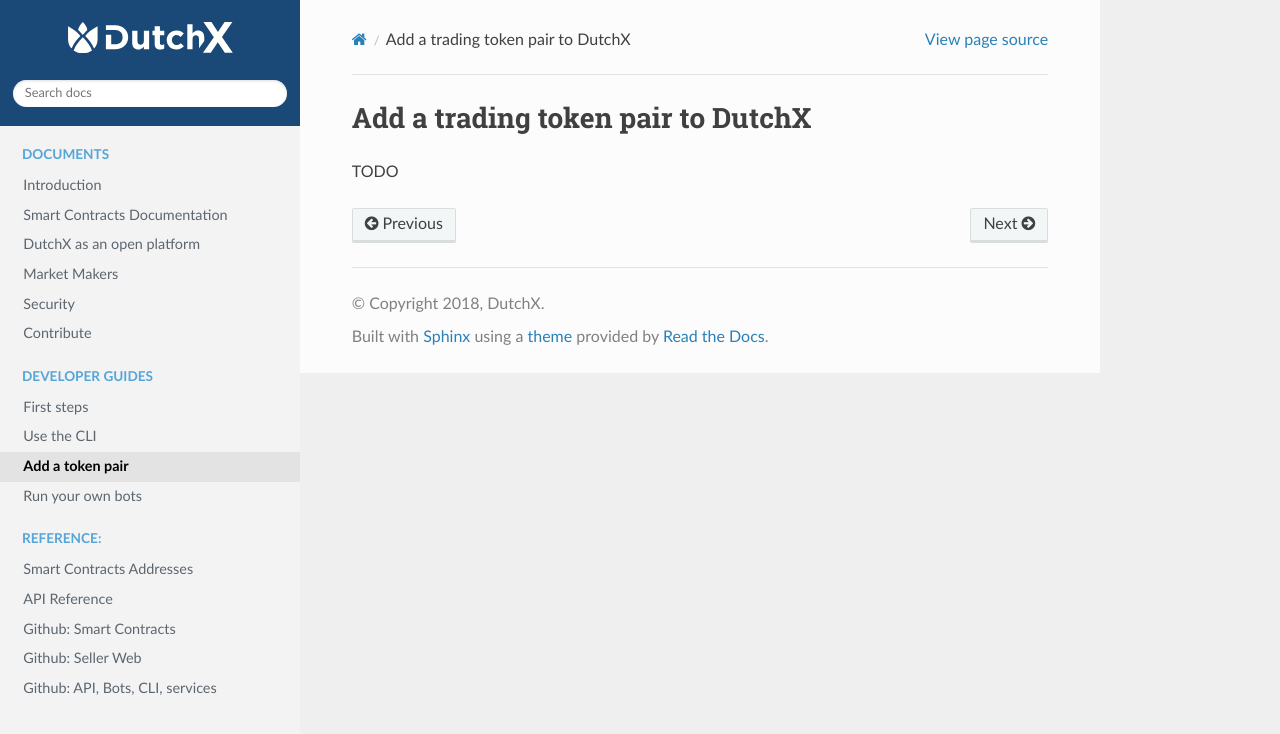
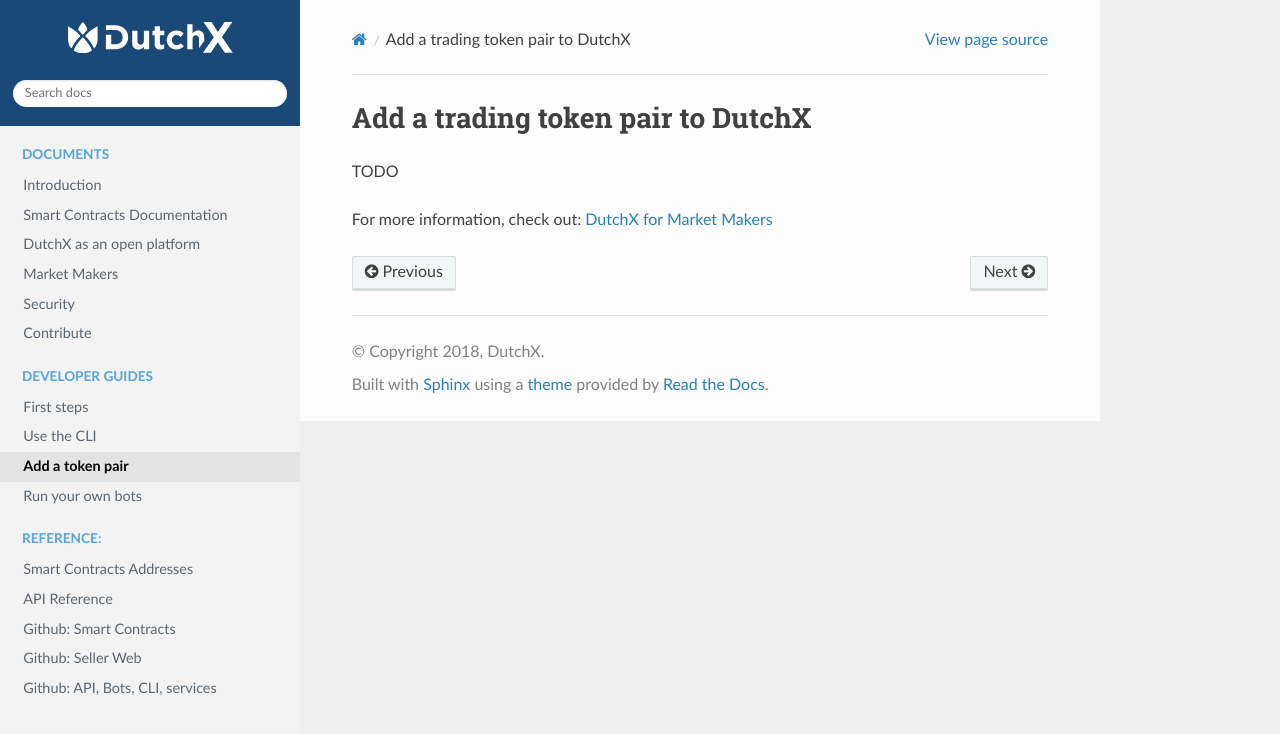
Before and after one commit to gnosis/dx-docs, a Sphinx documentation site: the page built from source/add-token-pair.md, in a window 1280 px wide. Shown: the top 734 px of the page. Built offline with Sphinx 7.4.7 and the Read the Docs theme 2.0.0, drawn with Linux system fonts in a browser that asks for light colours.

Commit message:
Add token pair slack deck

```diff
--- a/source/add-token-pair.md
+++ b/source/add-token-pair.md
@@ -1,2 +1,5 @@
 # Add a trading token pair to DutchX
 TODO
+
+For more information, check out:
+<a href="_static/docs/DutchX_Handbook_New_Tokens.pdf" download>DutchX for Market Makers</a>
```
Also changed, not shown: source/market-makers.md (+1 -1 lines), 3 other files.
